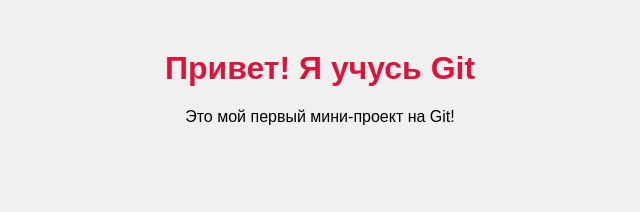
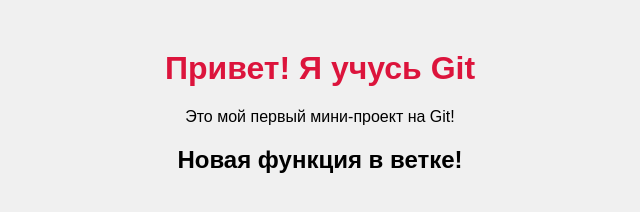
Before and after one commit to samirovnikita/proto, a plain HTML site: page index.html in a window 1280 px wide. Shown: the whole page, without its empty margins (320-960 px from the left). Drawn offline with Linux system fonts and the light colour scheme.

Commit message:
New section

```diff
--- a/index.html
+++ b/index.html
@@ -9,5 +9,6 @@
 <body>
     <h1>Привет! Я учусь Git</h1>
     <p>Это мой первый мини-проект на Git!</p>
+    <h2>Новая функция в ветке!</h2>
 </body>
 </html>
```
